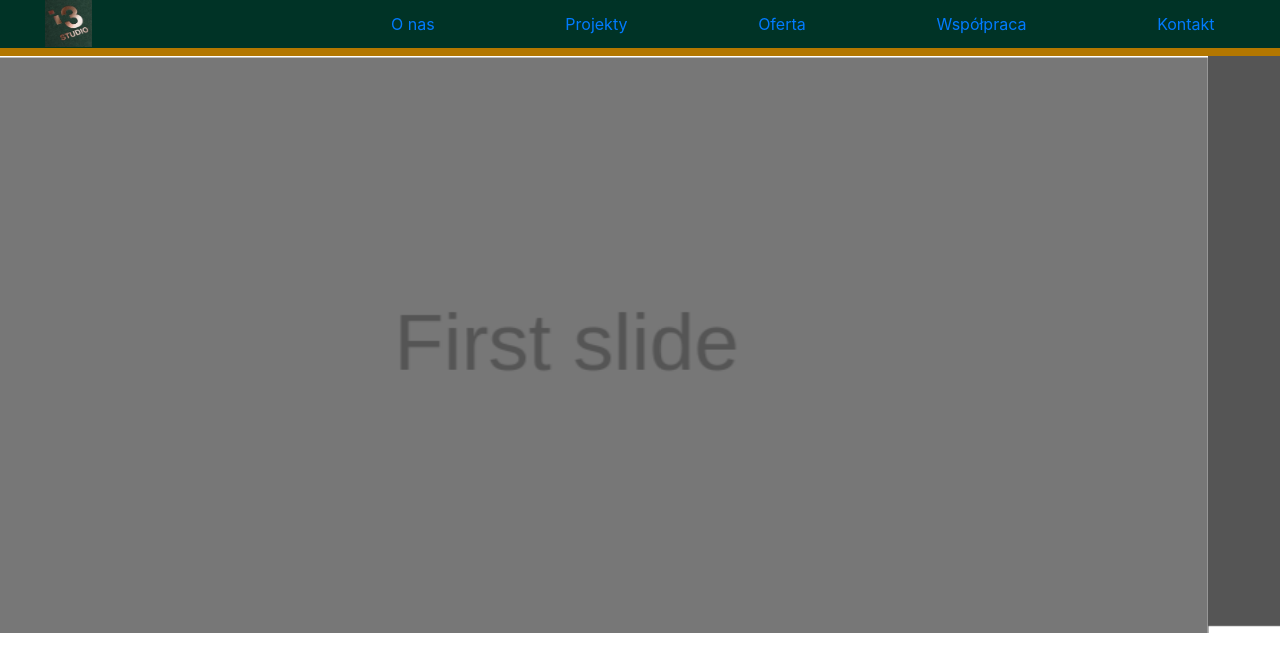
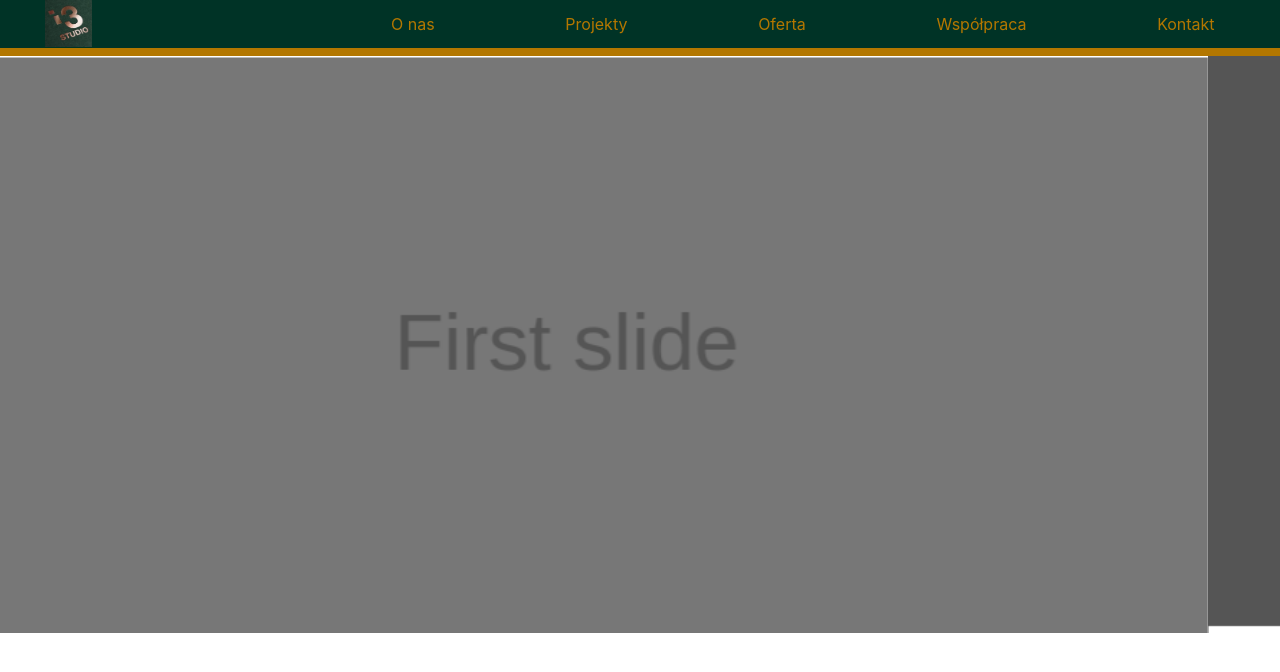
Before and after one commit to Knapek/StudioPage, a plain HTML site: page index.html in a window 1280 px wide. Drawn offline with nearby package versions, Linux system fonts and the light colour scheme.

Commit message:
a color changed in sass

```diff
--- a/style/style.scss
+++ b/style/style.scss
@@ -10,5 +10,5 @@ $color_of_font_in_logo: #b37700;
 }
 
 a {
-
+    color: $color_of_font_in_logo;
 }
```
Also changed, not shown: style/style.css.
